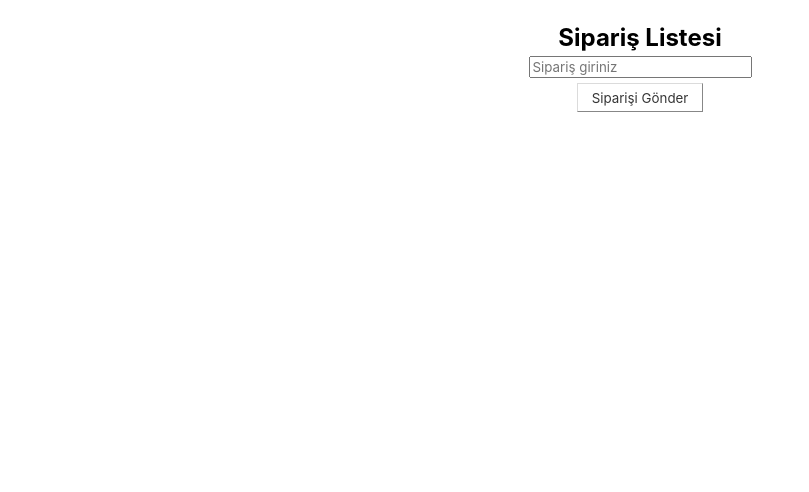
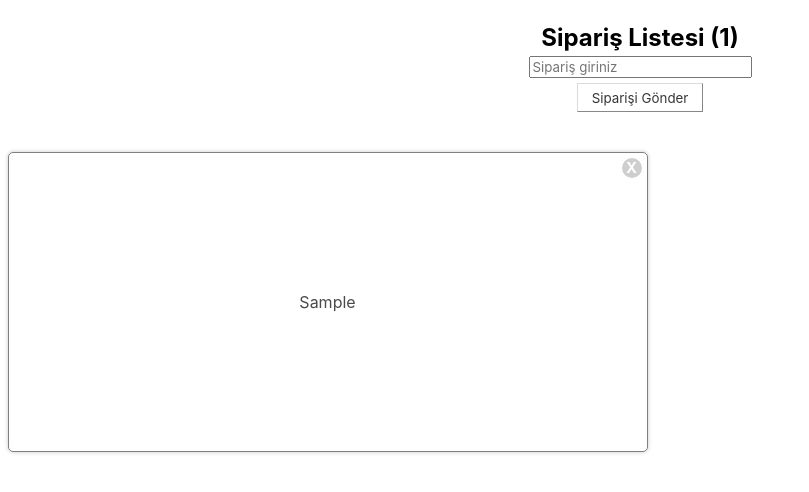
Before and after one commit to togay-aytemiz/orderlist, a Next.js app: page / in a window 1280 px wide. Both pictures are taken after typing "Sample" into the empty fields and a click on the button "Siparişi Gönder". Shown: the top 492 px of the page, without its empty margins (0-809 px from the left). Built offline with nearby package versions, Linux system fonts and the light colour scheme.

Commit message:
add foodShow

```diff
--- a/src/Components/App.js
+++ b/src/Components/App.js
@@ -1,16 +1,34 @@
 import { useState } from "react";
 import FoodCreate from "./FoodCreate";
+import FoodList from "./FoodList";
 
 const App = () => {
-  const [foods, setFoods] = useState();
+  const [foods, setFoods] = useState([]);
+
   const createFood = (title) => {
-    console.log(title, "sipariş eklendi");
+    // console.log(title, "sipariş eklendi");
+
+    // const updatedFoods = [...foods, {id:123, title:title}] - aşağıdaki ile aynı
+    const updatedFoods = [...foods, { id: crypto.randomUUID(), title }];
+    console.log(updatedFoods);
+    setFoods(updatedFoods);
   };
+
+  // tıklanan id'yi ana array'den çıkartmak için kullanılır
+  const deleteFoodById = (id) => {
+    const updatedFoods = foods.filter((food) => {
+      return food.id !== id;
+    });
+    setFoods(updatedFoods);
+  };
+
   return (
-    <>
-      <FoodCreate onCreate={createFood} />
-      {/* onCreate kendi isimlendirdiğimiz bir parametre, murat da yazabilirdik. */}
-    </>
+    <div className="app">
+      {/* onCreate ve onDelete kendi isimlendirdiğimiz bir parametre, murat da yazabilirdik. */}
+
+      <FoodCreate onCreate={createFood} foods={foods} />
+      <FoodList foods={foods} onDelete={deleteFoodById} />
+    </div>
   );
 };
 export default App;
--- a/src/Components/FoodCreate.js
+++ b/src/Components/FoodCreate.js
@@ -1,6 +1,6 @@
 import { useState } from "react";
 
-const FoodCreate = ({ onCreate }) => {
+const FoodCreate = ({ onCreate, foods }) => {
   // Input'a yazılan bilgilerin state içerisine tutulmasını sağlar
   const [title, setTitle] = useState("");
   const handleChange = (e) => {
@@ -15,7 +15,7 @@ const FoodCreate = ({ onCreate }) => {
   };
   return (
     <div className="food-create">
-      <h3>Sipariş Listesi</h3>
+      <h3>Sipariş Listesi {foods.length > 0 && `(${foods.length})`}</h3>
       <form onSubmit={handleSubmit}>
         <input
           type="text"
--- a/src/Components/FoodList.js
+++ b/src/Components/FoodList.js
@@ -1,4 +1,9 @@
-const FoodList = () => {
-  return <div>FoodList</div>;
+import FoodShow from "./FoodShow";
+
+const FoodList = ({ foods, onDelete }) => {
+  const renderedFoods = foods.map((food) => {
+    return <FoodShow food={food} key={food.id} onDelete={onDelete} />;
+  });
+  return <div className="food-list">{renderedFoods}</div>;
 };
 export default FoodList;
--- a/src/Components/FoodShow.js
+++ b/src/Components/FoodShow.js
@@ -1,4 +1,20 @@
-const FoodShow = () => {
-  return <div>FoodShow</div>;
+const FoodShow = ({ food, onDelete }) => {
+  const handleClick = () => {
+    onDelete(food.id);
+  };
+
+  return (
+    <div className="food-show">
+      {food.title}
+      <div className="actions">
+        {/* <button className="delete" onClick={() => onDelete(food.id)}>
+          Delete
+        </button> */}
+        <button className="delete" onClick={handleClick}>
+          Delete
+        </button>
+      </div>
+    </div>
+  );
 };
 export default FoodShow;
--- a/src/Components/styles.css
+++ b/src/Components/styles.css
@@ -4,7 +4,7 @@ body {
 }
 
 input {
-  padding: 0.5rem 0.5rem;
+  padding: 1rem 2rem;
   background-color: #f2f2f2;
   border: none;
   border-radius: 0.5rem;
@@ -280,7 +280,7 @@ table th {
   width: 100%;
   display: flex;
   flex-wrap: wrap;
-  justify-content: space-between;
+  justify-content: space-around;
 }
 
 .food-show {
```
